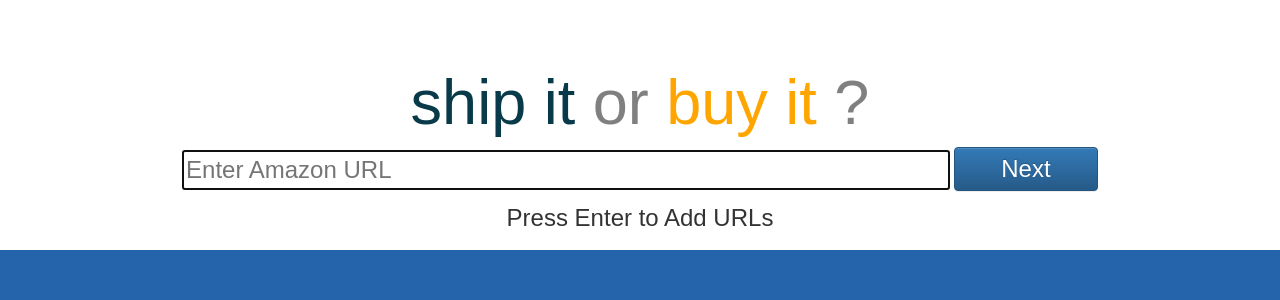
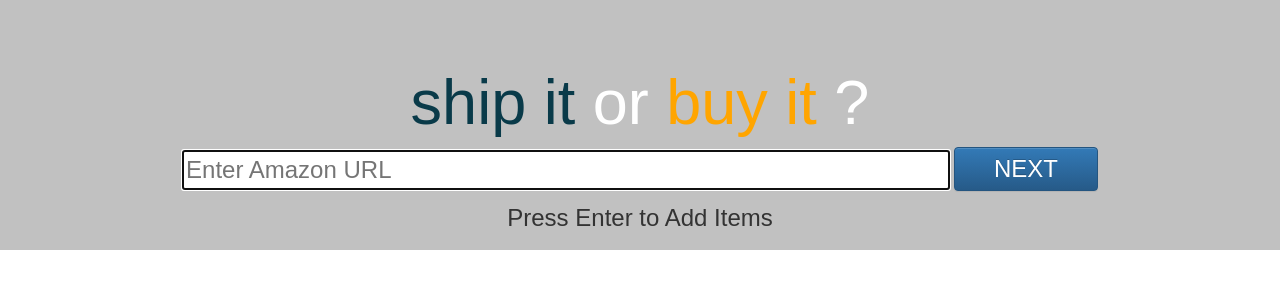
Before and after one commit to nickguo/amazon_shiphawk, a Python web app: template template/index.html in a window 1280 px wide. Shown: the top 300 px of the page. Run offline with Jinja, Linux system fonts and the light colour scheme; the template is opened without the code that fills it, so the values that code supplies are empty; some libraries are stand-ins or nearby versions.

Commit message:
Final Commit

```diff
--- a/static/css/theme.css
+++ b/static/css/theme.css
@@ -1,5 +1,5 @@
 html, body{
-    background-color:#2563AB;
+    background-color:white;
     font-family:"Oswald", Sans-Serif;
 }
 
@@ -10,7 +10,7 @@
 }
 
 .jumbotron{
-    background-color:white;
+    background-color:#c1c1c1;
 }
 
 #incButton{
--- a/static/js/animations.js
+++ b/static/js/animations.js
@@ -36,9 +36,9 @@
         $('body').css("background-color","#093A49");
         $('html').css("background-color","#093A49");
         $("#shipButton").attr("class", "btn btn-lg btn-success")
-            .append("<br/>Cost: $"+sh);
+            .append("<br/>Cost: $"+sh.toFixed(2));
         $("#buyButton").attr("class", "btn btn-lg btn-default").
-            append("<br/>Cost: $"+am);
+            append("<br/>Cost: $"+am.toFixed(2));
         $("#buyDiv").insertAfter("#shipDiv").prepend('<br/>');
     }
     else
@@ -46,9 +46,9 @@
         $('body').css("background-color","orange");
         $('html').css("background-color","orange");
         $("#buyButton").attr("class", "btn btn-lg btn-success")
-            .append("<br/>Cost: $"+am);
+            .append("<br/>Cost: $"+am.toFixed(2));
         $("#shipButton").attr("class", "btn btn-lg btn-default")
-            .append("<br/>Cost: $"+sh);
+            .append("<br/>Cost: $"+sh.toFixed(2));
         $("#shipDiv").insertAfter("#buyDiv").prepend('<br/>');
     }
 }
@@ -202,8 +202,8 @@
 {
     $item_dictionary[url].counter = 1;
     var $urlBodyButton = $('<div class="qtControll"><font color=black>Qt: </font><span style="color:black" id="numItem'+$listCounter+'">'+
-                            $item_dictionary[url].counter+'&nbsp;</span><button style="font-size:20px; width:50px" class="btn btn-default" onClick="addItem('+$listCounter+',\'' + url +
-                            '\')">+</span>&nbsp;<button style="font-size:20px; width:50px" class="btn btn-default" onClick="subItem('+$listCounter+',\''+url+'\')">-</button></div>'
+                            $item_dictionary[url].counter+'&nbsp;</span><button style="font-size:32px; padding:0px;width:50px" class="btn btn-default" onClick="addItem('+$listCounter+',\'' + url +
+                            '\')">+</span>&nbsp;<button style="font-size:32px; width:50px; padding:0px;" class="btn btn-default" onClick="subItem('+$listCounter+',\''+url+'\')">-</button></div>'
                             //<span style="float:right;"id="button' +
                             //$listCounter + '" class="label label-danger" onClick="removeMe(' +
                             //$listCounter + ',\'' + url + '\')">X</span>
--- a/template/index.html
+++ b/template/index.html
@@ -6,6 +6,20 @@
         <meta name="viewport" content="width=device-width, initial-scale=1">
         <meta name="description" content="">
         <meta name="author" content="">
+
+            <script type="text/javascript">
+      WebFontConfig = {
+        google: { families: [ 'Oswald:400,300,700:latin' ] }
+      };
+      (function() {
+        var wf = document.createElement('script');
+        wf.src = ('https:' == document.location.protocol ? 'https' : 'http') +
+          '://ajax.googleapis.com/ajax/libs/webfont/1/webfont.js';
+        wf.type = 'text/javascript';
+        wf.async = 'true';
+        var s = document.getElementsByTagName('script')[0];
+        s.parentNode.insertBefore(wf, s);
+      })(); </script>
 
         <!-- Bootstrap core CSS -->
         <link href="/static/dist/css/bootstrap.min.css" rel="stylesheet">
@@ -20,27 +34,27 @@
         <div id="title" class="jumbotron">
             <center>
                 <h1>
-                    <font color="#093A49">ship it</font> <font color="gray">or</font> <font color="orange">buy it</font> <font color="gray">?</font>
+                    <font color="#093A49">ship it</font> <font color="white">or</font> <font color="orange">buy it</font> <font color="white">?</font>
                 </h1>
                 <div id="getUrl">
                     <input class = "inputMessage" id="urlIn" placeholder="Enter Amazon URL" type="text"/>
                     <button class="btn btn-primary" id="nextButton" onClick="goToZips()">
-                        Next
+                        NEXT
                     </button>
                     <br/>
                     <div>
-                        <font style="" size="5" id="normMes">Press Enter to Add URLs</font>
-                        <font id="errorMes" style="color:red;"size="5">please add some URLs by using the enter key</font>
+                        <font style="" size="5" id="normMes">Press Enter to Add Items</font>
+                        <font id="errorMes" style="color:red;"size="5">Please Add Some Items Using the Enter Key</font>
                     </div>
                 </div>
                 <div id="getZips">
                     <button class="btn btn-primary" id="nextButton" onClick="returnURL()">
-                        Back
+                        BACK
                     </button>
                     <input id="zip_s" placeholder="Start Zip Code" type="text"/>
                     <input id="zip_e" placeholder="End Zip Code" type="text"/>
                     <button class="btn btn-primary" id="nextButton" onClick="submitForm()">
-                        Submit
+                        SUBMIT
                     </button>
                 </div>
             </center>
@@ -52,7 +66,7 @@
         </div>
         <div id="calculating">
             <center>
-                <h1><p style="color:white;" id="loading">Calculating<span>.</span><span>.</span><span>.</span></p></h1>
+                <h1><p style="color:black;" id="loading">Calculating<span>.</span><span>.</span><span>.</span></p></h1>
             </center>
         </div>
         <div id ="result">
@@ -69,14 +83,14 @@
             </div>
             <br/>
             <div id="shipDiv">
-            <button id="shipButton" onClick="window.location.href='http://www.amazon.com'"
+            <button id="shipButton" onClick="window.open('http://www.shiphawk.com', '_blank')"
                 class="btn btn-lg btn-default">
                 Go To ShipHawk
             </button>
         </div>
             <br/>
             <div id="buyDiv">
-            <button id="buyButton" onClick="window.location.href='http://www.amazon.com'" class="btn btn-lg btn-success">
+            <button id="buyButton" onClick="window.open('http://www.amazon.com', '_blank')" class="btn btn-lg btn-success">
                 Go To Amazon
             </button>
         </div>
```
